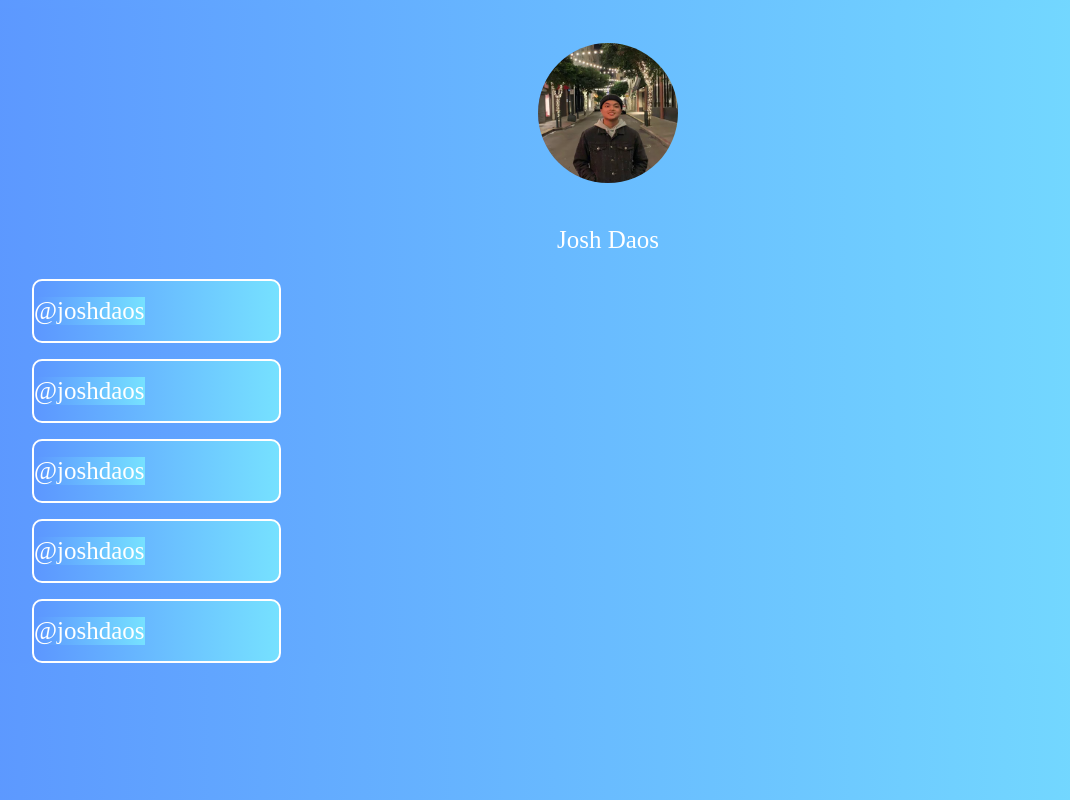
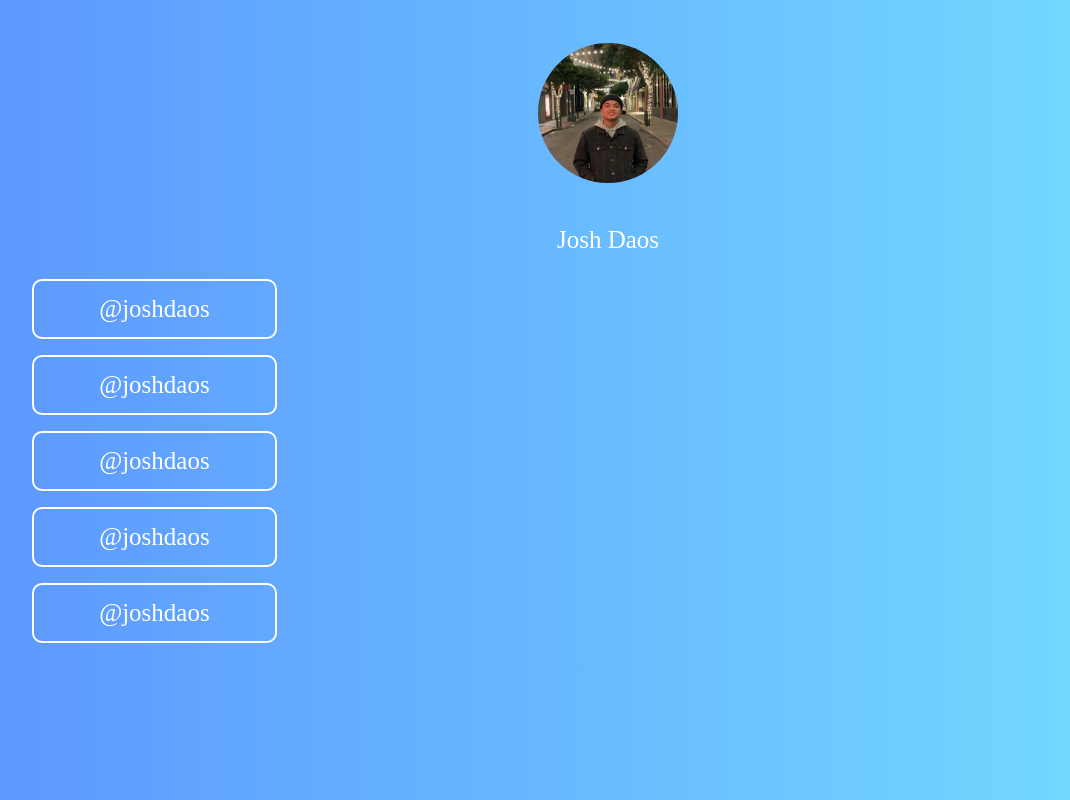
Before and after one commit to joshdaos/jd-linkhub, a plain HTML site: page index.html in a window 1280 px wide. Shown: the whole page, without its empty margins (32-1102 px from the left). Drawn offline with Linux system fonts and the light colour scheme.

Commit message:
trying to center a div :(

```diff
--- a/styles/main.css
+++ b/styles/main.css
@@ -1,11 +1,12 @@
 * {
-    background: linear-gradient(to right, rgb(92, 151, 255) , rgb(118, 225, 255));
+    box-sizing: border-box;
 }
 
 body{
     text-align: center;
     font-size: 25px;
     color: white;
+    background: linear-gradient(to right, rgb(92, 151, 255) , rgb(118, 225, 255));
 }
 
 img {
@@ -18,10 +19,12 @@ img {
 
 .link-item {
     display: flex;
+    justify-content: center;
     align-items: center;
     border: 2px solid #fff;
     border-radius: 10px;
     height: 60px;
     margin: 16px;
     width: 20%;
+    background-color: transparent;
 }
```
Also changed, not shown: index.html (+0 -1 lines).
